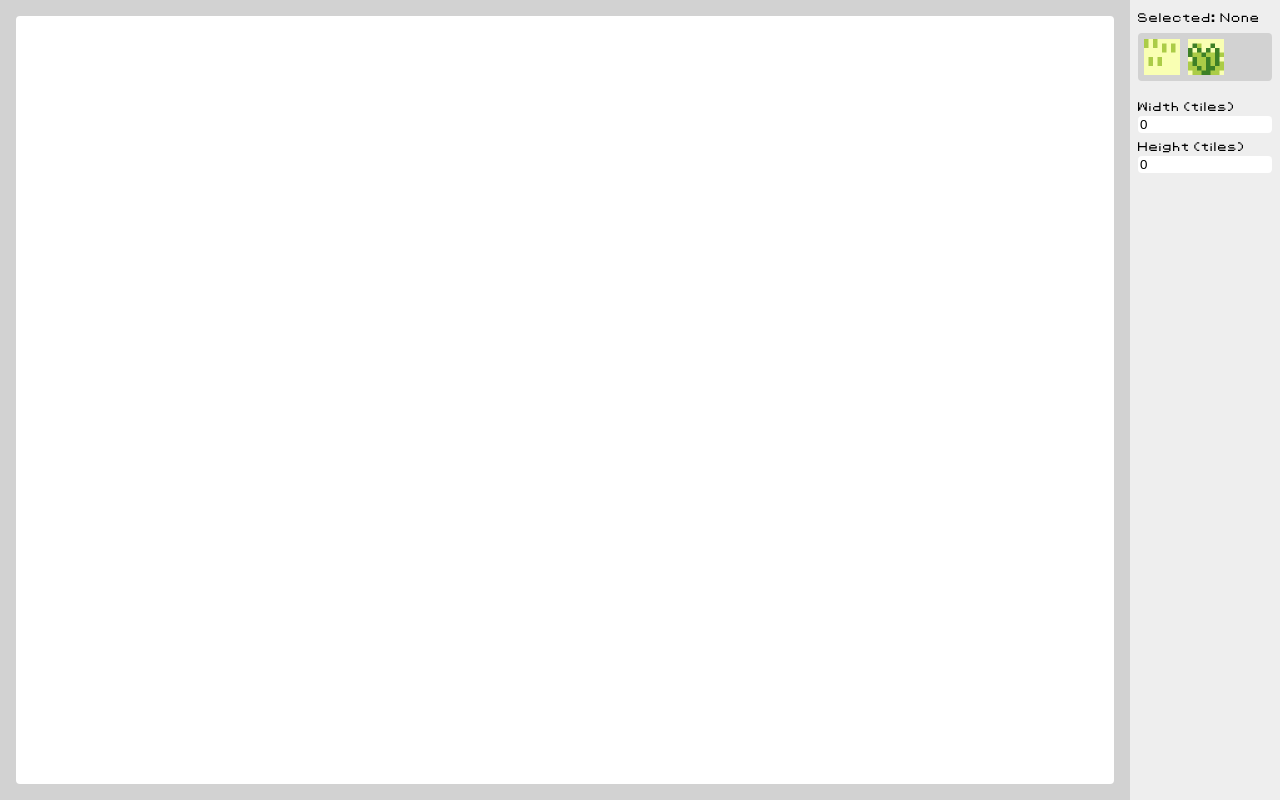
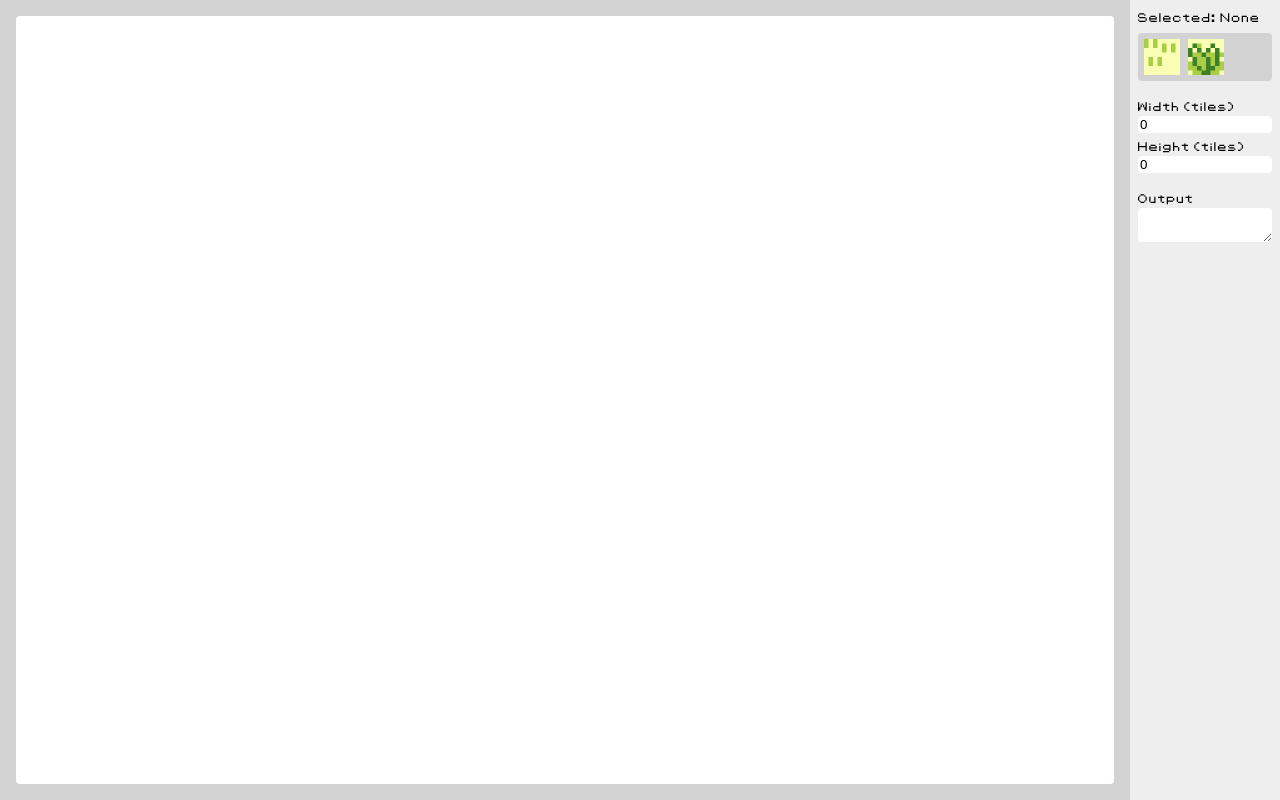
Before and after one commit to markw13a/gb-game-engine, a React (Vite) app: page / in a window 1280 px wide. Built offline with nearby package versions, Linux system fonts and the light colour scheme.

Commit message:
Test coverage and minor fixe

```diff
--- a/src/App.tsx
+++ b/src/App.tsx
@@ -28,7 +28,11 @@ function App() {
       <MapEditor
         tileOptions={availableTiles}
         tileSize='32px'
-        getTileSymbol={(tile) => tile.type === 'grass' ? 'g' : 'G' }
+        getTileSymbol={(tile) => {
+          if (!tile) return '-';
+
+          return tile.type === 'grass' ? 'g' : 'G'
+         }}
         getTileLabel={(tile) => tile.label}
         getTileImgSrc={(tile) => tile.sprite}
       />
--- a/src/components/MapEditor/MapEditor.tsx
+++ b/src/components/MapEditor/MapEditor.tsx
@@ -5,7 +5,7 @@ import { Menu } from "./components/Menu/Menu";
 type MapEditorProps<T> = {
     tileSize: string;
     tileOptions: T[];
-    getTileSymbol: (tile: T) => string;
+    getTileSymbol: (tile: T | undefined) => string;
     getTileLabel: (tile: T) => string;
     getTileImgSrc: (tile: T) => string;
 }
@@ -42,6 +42,8 @@ export const MapEditor = <T,>({ tileSize, tileOptions, getTileSymbol, getTileLab
         setOutput(blankMap);
     }, [width, height])
 
+    const result = output.reduce((str, tile) => str + getTileSymbol(tile), '');
+
     // TODO: Can/should we repurpose map for rendering tiles here? Not sure, think this is potentially very simple
     // Render width x height number of tiles, set grid properties accordingly
     // If no img or whatever available for the select tile, display an empty tile placeholder
@@ -72,10 +74,10 @@ export const MapEditor = <T,>({ tileSize, tileOptions, getTileSymbol, getTileLab
                 onHeightChange={setHeight}
                 tileOptions={tileOptions}
                 brush={brush}
+                output={result}
                 onBrushChange={setBrush}
-                getTileLabel={getTileLabel}
-                getTileImgSrc={getTileImgSrc}
-                getTileSymbol={getTileSymbol}
+                getTileLabel={(t) => t ? getTileLabel(t) : ''}
+                getTileImgSrc={(t) => t ? getTileImgSrc(t) : ''}
             />
         </div>
     );
--- a/src/components/MapEditor/components/Menu/Menu.module.css
+++ b/src/components/MapEditor/components/Menu/Menu.module.css
@@ -66,3 +66,10 @@
         border-radius: var(--radius);
     }
 }
+
+.outputContainer {
+    & textarea {
+        border: none;
+        border-radius: var(--radius);
+    }
+}
--- a/src/components/MapEditor/components/Menu/Menu.tsx
+++ b/src/components/MapEditor/components/Menu/Menu.tsx
@@ -7,10 +7,11 @@ type MenuProps<T> = {
     onHeightChange: (height: number) => void;
     tileOptions: T[];
     brush: T;
+    output: string;
     onBrushChange: (brush: T) => void;
     getTileLabel: (tile: T) => string;
     getTileImgSrc: (tile: T) => string;
-    getTileSymbol: (tile: T) => string;
+    // getTileSymbol: (tile: T) => string;
 }
 
 export const Menu = <T, >({
@@ -20,10 +21,10 @@ export const Menu = <T, >({
     onHeightChange,
     tileOptions,
     brush,
+    output,
     onBrushChange,
     getTileLabel,
     getTileImgSrc,
-    getTileSymbol
 }: MenuProps<T>) => {
     return (
         <div className={styles.container}>
@@ -48,6 +49,12 @@ export const Menu = <T, >({
                     Height (tiles) <input type="number" onChange={e => onHeightChange(parseInt(e.target.value))} value={height} />
                 </label>
             </div>
+            <div className={styles.outputContainer}>
+                <label className={styles.control}>
+                    Output
+                    <textarea readOnly value={output} />
+                </label>
+            </div>
         </div>
     );
 };
```
Also changed, not shown: 2 other files (tests, documents, lock files or other folders).
